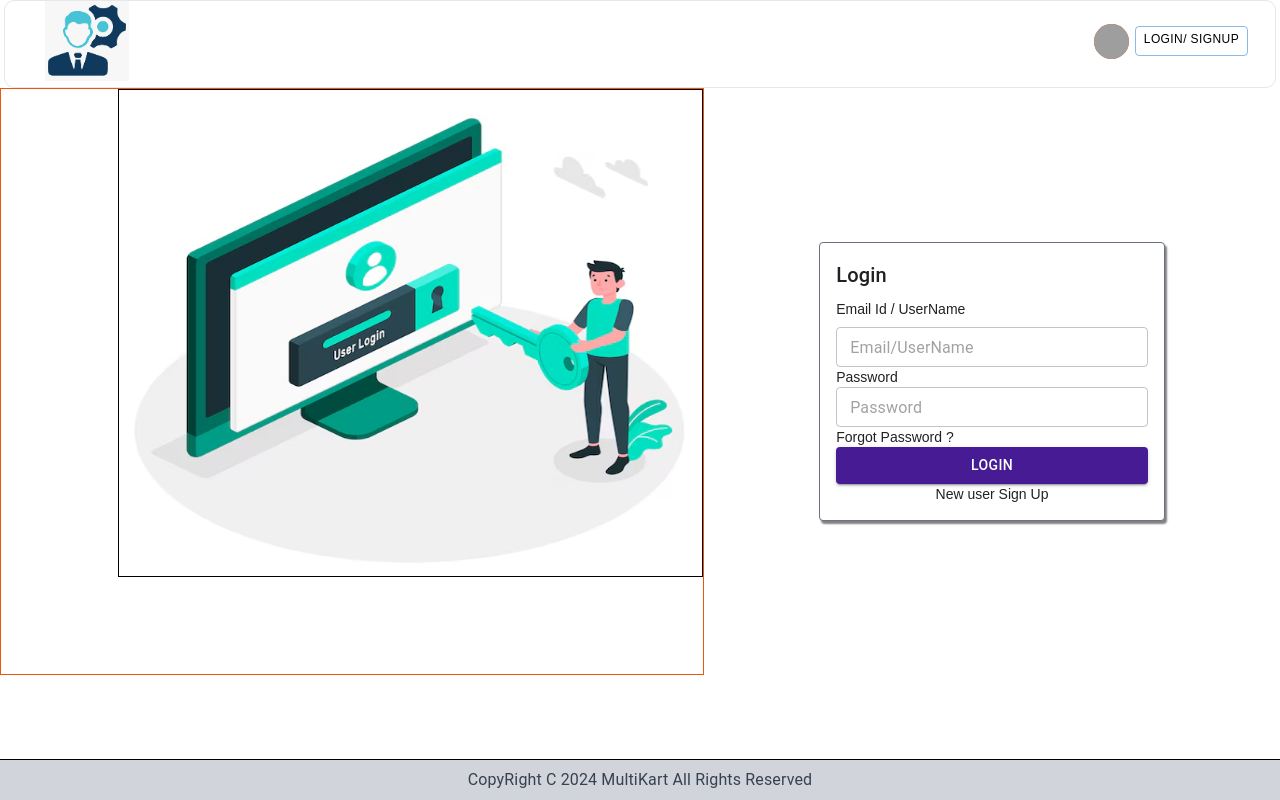
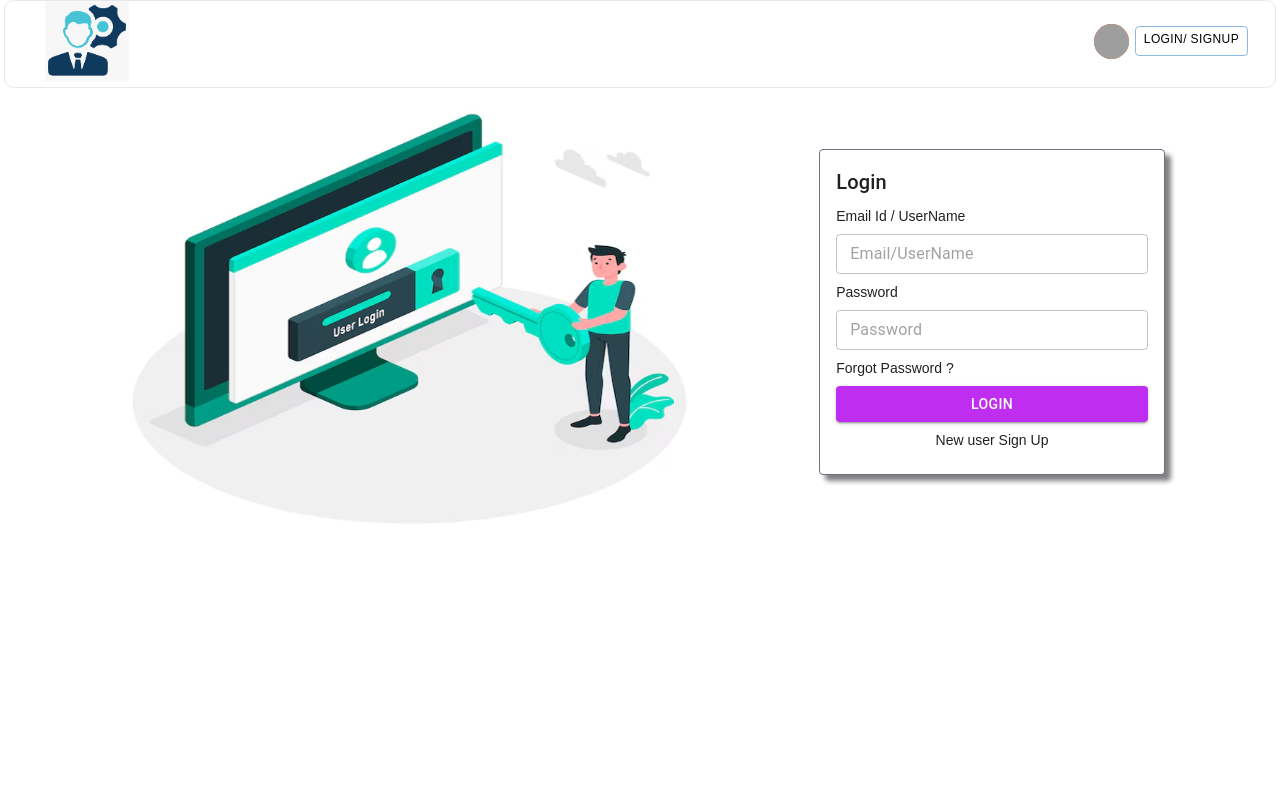
Before and after one commit to Ameyht/Python-Projects, a React (Create React App) app in the folder EmployeeManagementReactJs/employeemanagement/: page /login in a window 1280 px wide. Built offline with nearby package versions, Linux system fonts and the light colour scheme; grey boxes are pictures that could not be loaded.

Commit message:
Add files via upload

```diff
--- a/EmployeeManagementReactJs/employeemanagement/src/components/Login.jsx
+++ b/EmployeeManagementReactJs/employeemanagement/src/components/Login.jsx
@@ -29,18 +29,18 @@ const Login = () => {
   return (
     <Box className="flex">
       <Box
-        className="h-auto hidden md:flex w-[55%] justify-end border border-orange-600"
+        className="h-auto hidden md:flex w-[55%] justify-end"
         // style={{
         //   display: "flex",
         //   justifyContent: "end",
         // }}
       >
-        <img src={LoginImage} className="size-10/12 border border-black" alt="" />
+        <img src={LoginImage} className="h-[28rem] size-10/12" alt="" />
       </Box>
       <Box className="flex justify-center items-center  w-[100%] md:w-[45%] ">
         <Paper
           style={{
-            boxShadow: "2px 3px 2px gray",
+            boxShadow: "6px 6px 5px gray",
           }}
           className=" h-auto w-[60%] flex items-center border border-gray-500"
         >
@@ -74,7 +74,7 @@ const Login = () => {
               style={{
                 width: "100%",
               }}
-              className="text-sm "
+              className="text-sm py-2"
             >
               Password
             </label>
@@ -91,19 +91,19 @@ const Login = () => {
               variant="outlined"
               required
             />
-            <Link to="/forgotpassword" className="text-sm">
+            <Link to="/forgotpassword" className="text-sm py-2">
               Forgot Password ?
             </Link>
             <Button
               type="submit"
               className="my-2 "
-              style={{ backgroundColor: "#461b93" }}
+              style={{ backgroundColor: "#BF2EF0" }}
               variant="contained"
               // href="/"
             >
               Login
             </Button>
-            <Box className="self-center text-sm">
+            <Box className="self-center text-sm py-2">
               {" "}
               New user <a href="/signup">Sign Up</a>
             </Box>
--- a/EmployeeManagementReactJs/employeemanagement/src/components/UserAuth.jsx
+++ b/EmployeeManagementReactJs/employeemanagement/src/components/UserAuth.jsx
@@ -1,7 +1,6 @@
 import React from "react";
 import { Box } from "@mui/material";
 import Login from "./Login";
-import Footer from "./Footer";
 import { useLocation } from "react-router-dom";
 import SignUp from "./SignUp";
 
@@ -34,7 +33,6 @@ const UserAuth = () => {
     <Box className="md:min-h-16 min-h-16 h-auto md:h-auto" style={myStyles}>
       <Header />
       {renderContent()}
-      <Footer />
     </Box>
   );
 };
```
